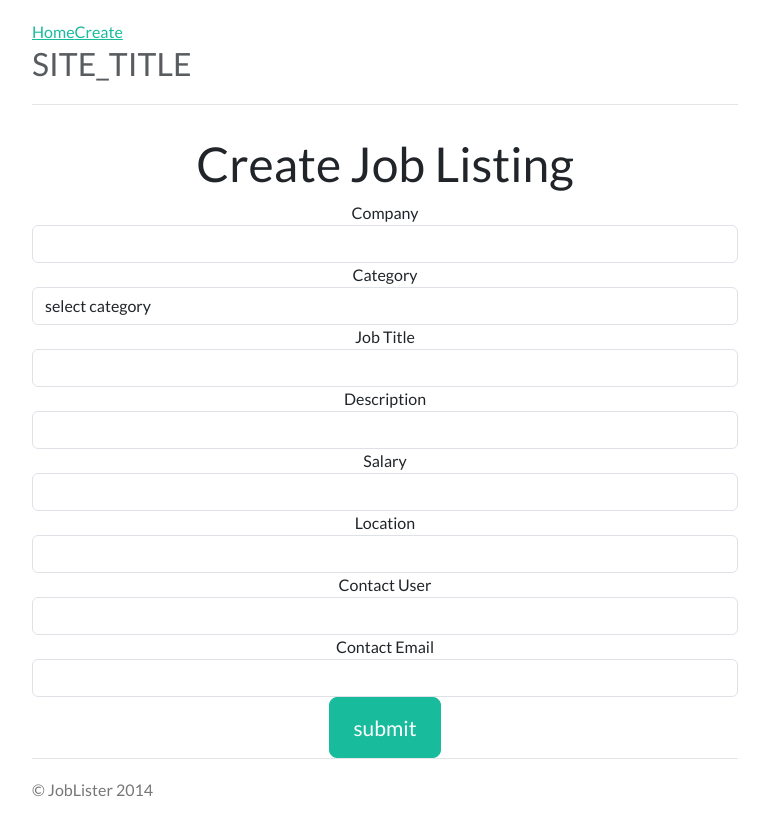
After one commit to Noamit/joblister, a PHP site: template templates/create-job.php in a window 1280 px wide. The commit adds this page. Shown: the whole page, without its empty margins (255-1024 px from the left). Run offline with PHP 8.4, Linux system fonts and the light colour scheme; the template is opened without the code that fills it, so the values that code supplies are empty; some libraries are stand-ins or nearby versions.

Commit message:
post isnt working

```diff
--- a/config/init.php
+++ b/config/init.php
@@ -1,8 +1,9 @@
 <?php
 
+session_start();
 //config file
 require_once 'config.php';
-
+require_once 'helpers/system_helper.php';
 //Autoloader
 function myAutoloader($class_name) {
     require_once 'lib/'.$class_name .'.php';
--- /dev/null
+++ b/templates/create-job.php
@@ -0,0 +1,50 @@
+<?php include 'inc/header.php'; ?>
+
+      <div class="jumbotron">
+        <h1>Create Job Listing</h1>
+        <form method="post" action ="create.php" >
+            <div class = 'form-group'>
+                <label> Company </label>
+                <input type="text" class="form-control" name="comapny">
+            </div>
+            <div class = 'form-group'>
+                <label> Category </label>
+                <select name="category" class="form-control">
+                    <option value="0" selected>select category</option>
+                    <?php foreach($categories as $category):?>
+                    <option value="<?php echo $category->id;?>"><?php echo $category->name;?></option>
+                    <?php endforeach;?>
+                </select>
+            </div>
+            <div class = 'form-group'>
+                <label> Job Title </label>
+                <input type="text" class="form-control" name="job_title">
+            </div>
+            <div class = 'form-group'>
+                <label> Description </label>
+                <input type="text" class="form-control" name="description">
+            </div>
+            <div class = 'form-group'>
+                <label> Salary </label>
+                <input type="text" class="form-control" name="salary">
+            </div>
+
+            <div class = 'form-group'>
+                <label> Location </label>
+                <input type="text" class="form-control" name="location">
+            </div>
+            <div class = 'form-group'>
+                <label> Contact User </label>
+                <input type="text" class="form-control" name="contact_user">
+            </div>
+            <div class = 'form-group'>
+                <label> Contact Email </label>
+                <input type="text" class="form-control" name="contact_email">
+            </div>
+          <input type="submit" class="btn btn-lg btn-success" value="submit" name="submit">
+        </form>
+      </div>
+
+
+
+<?php include 'inc/footer.php'; ?>
--- a/templates/inc/header.php
+++ b/templates/inc/header.php
@@ -21,3 +21,4 @@
         </nav>
         <h3 class="text-muted"><?php echo SITE_TITLE?></h3>
       </div>
+      <?php displayMessage(); ?>
```
Also changed, not shown: create.php (+26 -1 lines), helpers/system_helper.php (added, +41 -0 lines), lib/Job.php (+21 -0 lines), templates/job-single.php (+10 -1 lines).
